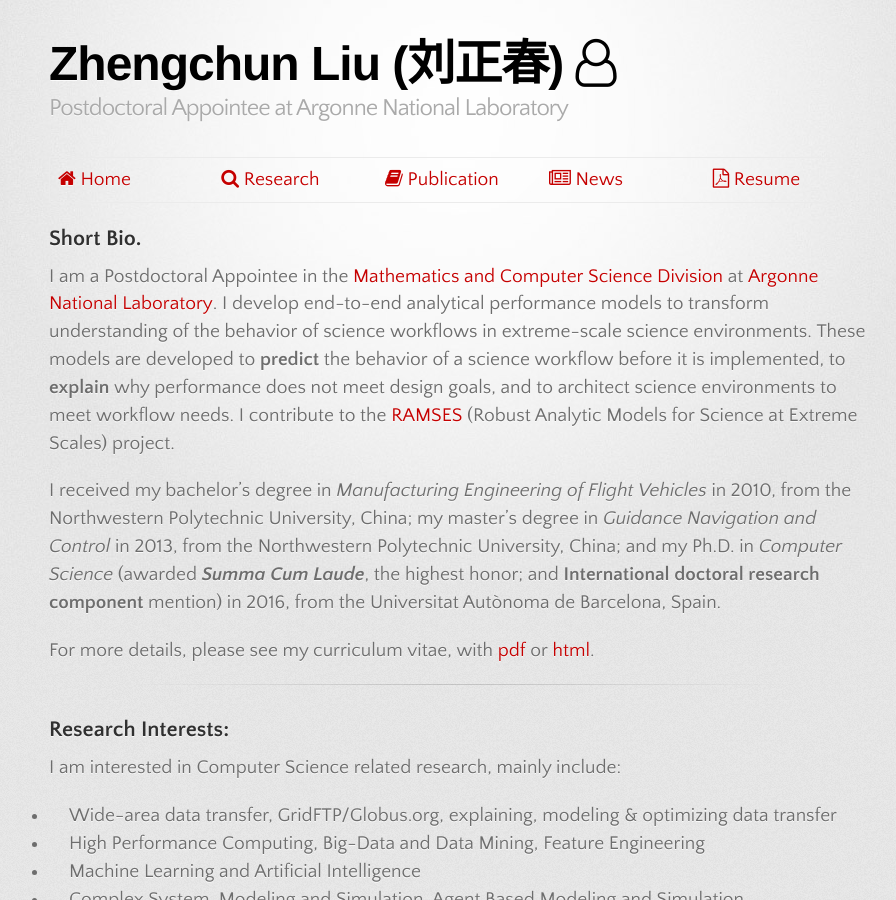
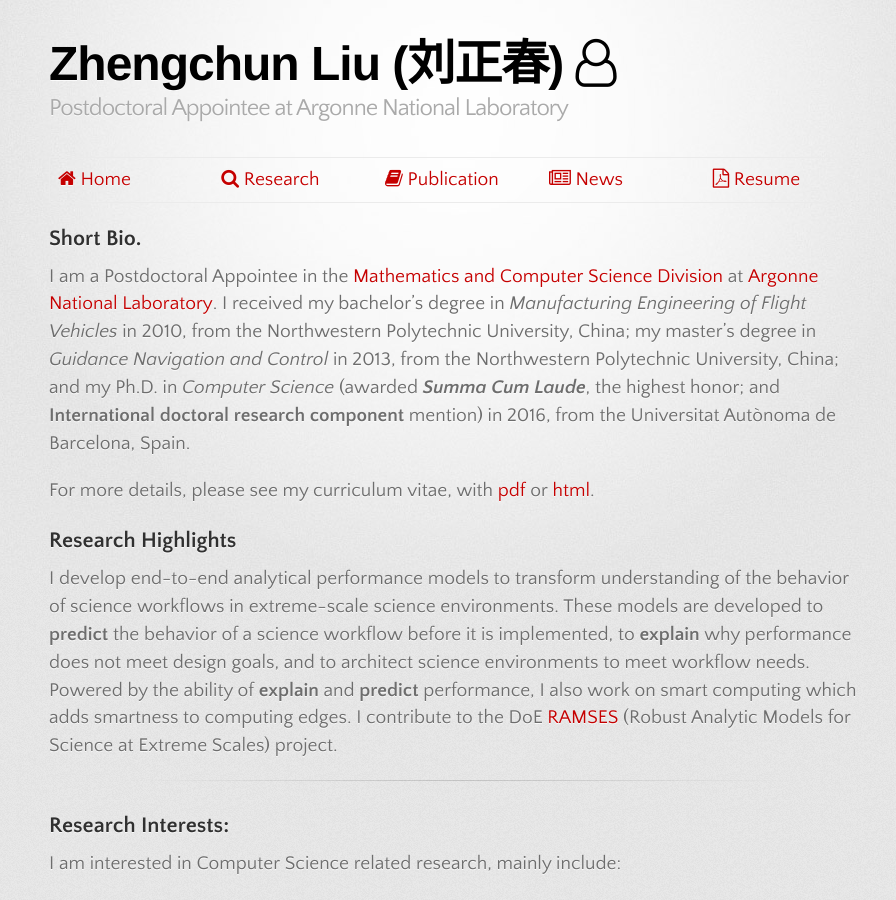
Before and after one commit to lzhengchun/lzhengchun.github.io, a Jekyll site: the page built from index.md, in a window 1280 px wide and 900 px high. Shown: the whole window, without its empty margins (181-1077 px from the left). Built offline with Jekyll 4.4.1, drawn with Linux system fonts in a browser that asks for light colours; some web fonts are replaced.

Commit message:
add, delete, polish etc.

```diff
--- a/index.md
+++ b/index.md
@@ -5,14 +5,15 @@ title: Home
 
 ## Short Bio.
 
-I am a Postdoctoral Appointee in the [Mathematics and Computer Science Division](http://www.mcs.anl.gov/person/zhengchun-liu) at [Argonne National Laboratory](http://www.anl.gov/). I develop end-to-end analytical performance models to transform understanding of the behavior of science workflows in extreme-scale science environments. These models are developed to __predict__ the behavior of a science workflow before it is implemented, to __explain__ why performance does not meet design goals, and to architect science environments to meet workflow needs.
+I am a Postdoctoral Appointee in the [Mathematics and Computer Science Division](http://www.mcs.anl.gov/person/zhengchun-liu) at [Argonne National Laboratory](http://www.anl.gov/).
 <!---
 I work with [Rajkumar Kettimuthu](http://www.mcs.anl.gov/~kettimut/) (supervisor), Prof. [Ian Foster](https://www.cs.uchicago.edu/directory/ian-foster), [Prasanna Balaprakash](http://www.mcs.anl.gov/~pbalapra), [Sven Leyffer](https://wiki.mcs.anl.gov/leyffer/index.php/Sven_Leyffer) and [Kyle Chard](https://kylechard.com/) et al. --->
-I contribute to the <a href="https://ramsesproject.github.io" target="_blank"> RAMSES </a> (Robust Analytic Models for Science at Extreme Scales) project.
-
 I received my bachelor's degree in _Manufacturing Engineering of Flight Vehicles_ in 2010, from the Northwestern Polytechnic University, China; my master's degree in _Guidance Navigation and Control_ in 2013, from the Northwestern Polytechnic University, China; and my Ph.D. in _Computer Science_ (awarded ___Summa Cum Laude___, the highest honor; and **International doctoral research component** mention) in 2016, from the Universitat Autònoma de Barcelona, Spain.
 
 For more details, please see my curriculum vitae, with  <a href="file/Zhengchun_Liu_CV.pdf" target="_blank">pdf</a> or <a href="file/Zhengchun_Liu_CV.html" target="_blank">html</a>.
+
+## Research Highlights
+I develop end-to-end analytical performance models to transform understanding of the behavior of science workflows in extreme-scale science environments. These models are developed to __predict__ the behavior of a science workflow before it is implemented, to __explain__ why performance does not meet design goals, and to architect science environments to meet workflow needs. Powered by the ability of __explain__ and __predict__ performance, I also work on smart computing which adds smartness to computing edges. I contribute to the DoE <a href="https://ramsesproject.github.io" target="_blank"> RAMSES </a> (Robust Analytic Models for Science at Extreme Scales) project.
 
 ---
 ## Research Interests:
```
